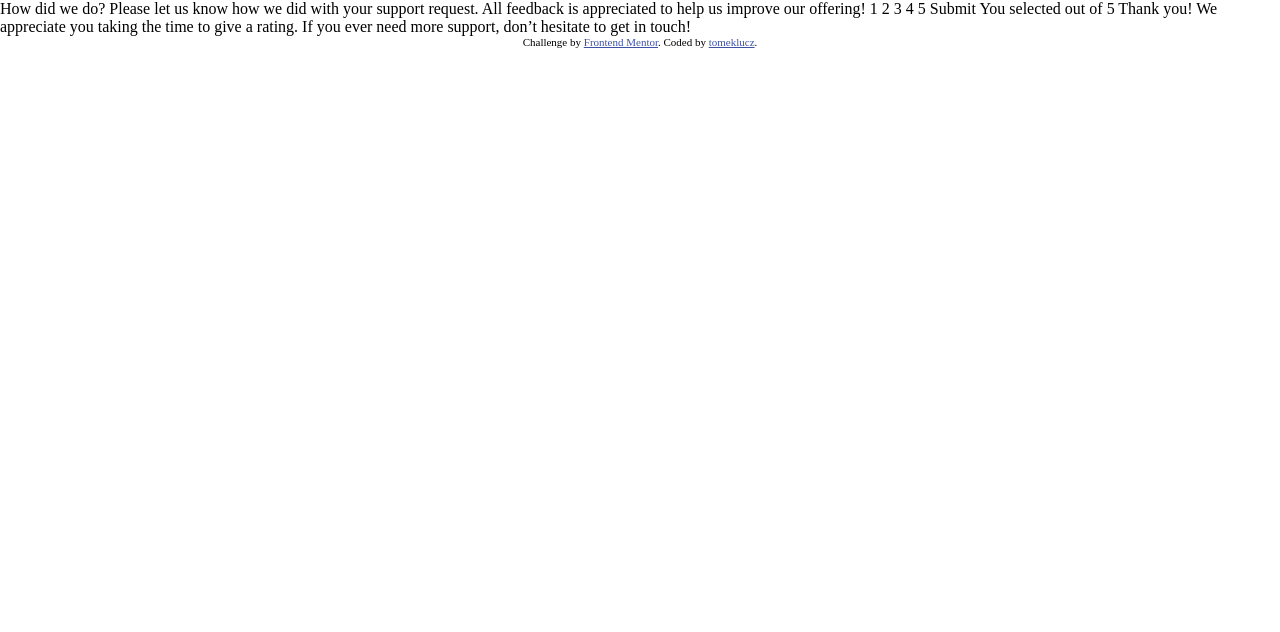
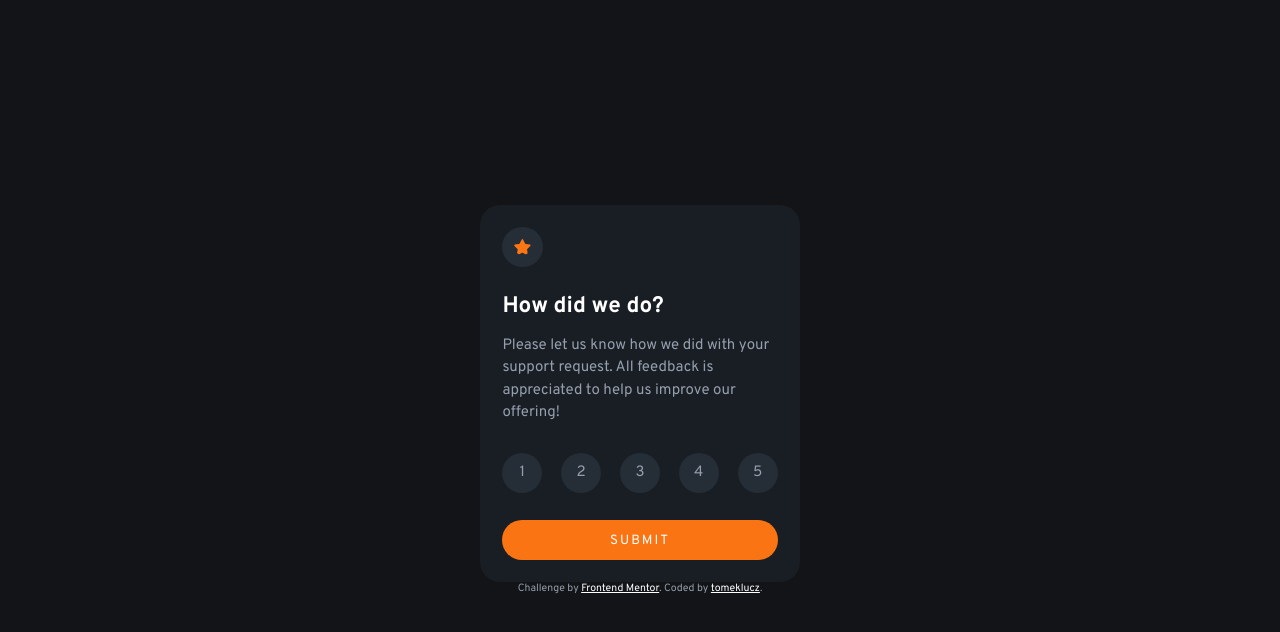
Before and after one commit to tomeklucz/interactive-rating-component, a plain HTML site: page index.html in a window 1280 px wide. Drawn offline with Linux system fonts and the light colour scheme.

Commit message:
1st card finished

```diff
--- a/index.html
+++ b/index.html
@@ -16,26 +16,41 @@
   </head>
   <body>
     <!-- Rating state start -->
-
-    How did we do? Please let us know how we did with your support request. All
-    feedback is appreciated to help us improve our offering! 1 2 3 4 5 Submit
-
+    <main>
+      <div class="container">
+        <span class="star-icon"></span>
+        <h1 class="heading">How did we do?</h1>
+        <p class="text">
+          Please let us know how we did with your support request. All feedback
+          is appreciated to help us improve our offering!
+        </p>
+        <ul class="rating-value-list">
+          <li class="rating-item" value="1">1</li>
+          <li class="rating-item" value="2">2</li>
+          <li class="rating-item" value="3">3</li>
+          <li class="rating-item" value="4">4</li>
+          <li class="rating-item" value="5">5</li>
+        </ul>
+        <button class="btn-submit" type="submit">Submit</button>
+      </div>
       <!-- Rating state end -->
 
       <!-- Thank you state start -->
 
-    You selected
+      <!-- You selected -->
       <!-- Add rating here -->
-    out of 5 Thank you! We appreciate you taking the time to give a rating. If
-    you ever need more support, don’t hesitate to get in touch!
+      <!-- out of 5 Thank you! We appreciate you taking the time to give a rating. If
+      you ever need more support, don’t hesitate to get in touch! -->
 
       <!-- Thank you state end -->
-
+    </main>
+    <footer>
       <div class="attribution">
         Challenge by
         <a href="https://www.frontendmentor.io?ref=challenge" target="_blank"
           >Frontend Mentor</a
         >. Coded by <a href="#">tomeklucz</a>.
       </div>
+    </footer>
   </body>
 </html>
--- a/style.css
+++ b/style.css
@@ -1,3 +1,5 @@
+@import url("https://fonts.googleapis.com/css2?family=Overpass:wght@400;700&display=swap");
+
 *,
 *::before,
 *::after {
@@ -6,10 +8,97 @@
   padding: 0;
 }
 
+:root {
+  --orange-color: hsl(25, 97%, 53%);
+  --white-color: hsl(0, 0%, 100%);
+  --light-grey-color: hsl(217, 12%, 63%);
+  --medium-grey-color: hsl(216, 12%, 54%);
+  --ligther-dark-blue-color: hsl(213, 19%, 18%);
+  --dark-blue-color: hsl(213, 19%, 12%);
+  --very-dark-blue-color: hsl(216, 12%, 8%);
+  --rating-item-size: 40px;
+  --btn-height: 40px;
+}
+
+html {
+  font-size: 15px;
+  font-family: "Overpass", sans-serif;
+}
+
+body {
+  color: var(--light-grey-color);
+  display: flex;
+  flex-direction: column;
+  justify-content: center;
+  align-items: center;
+  min-height: 100vh;
+  background-color: var(--very-dark-blue-color);
+}
+
+.container {
+  background-color: var(--dark-blue-color);
+  width: 320px;
+  padding: 7%;
+  border-radius: 20px;
+}
+
+.star-icon {
+  content: url("images/icon-star.svg");
+  background-color: var(--ligther-dark-blue-color);
+  padding: 12px;
+  border-radius: 50%;
+  margin-bottom: 2%;
+}
+
+.heading {
+  margin: 5% 0;
+  color: var(--white-color);
+  font-size: 1.5rem;
+  font-weight: 700;
+}
+
+.text {
+  font-weight: 400;
+  line-height: 1.5;
+  margin: 5% 0;
+}
+
+.rating-value-list {
+  display: flex;
+  justify-content: space-between;
+  align-items: center;
+  list-style-type: none;
+  margin: 10% 0 5%;
+}
+
+.rating-item {
+  background-color: var(--ligther-dark-blue-color);
+  height: var(--rating-item-size);
+  width: var(--rating-item-size);
+  line-height: var(--rating-item-size);
+  text-align: center;
+  border-radius: 50%;
+  cursor: pointer;
+}
+
+.btn-submit {
+  font-family: inherit;
+  text-transform: uppercase;
+  letter-spacing: 2px;
+  width: 100%;
+  height: var(--btn-height);
+  border-radius: calc(var(--btn-height) / 2);
+  border: none;
+  background-color: var(--orange-color);
+  color: var(--white-color);
+  cursor: pointer;
+  margin-top: 5%;
+}
+
 .attribution {
-  font-size: 11px;
-  text-align: center;
+  font-size: 0.7rem;
 }
+
 .attribution a {
-  color: hsl(228, 45%, 44%);
+  color: var(--white-color);
 }
```
Lines whose indentation alone changed are shown as unchanged.
